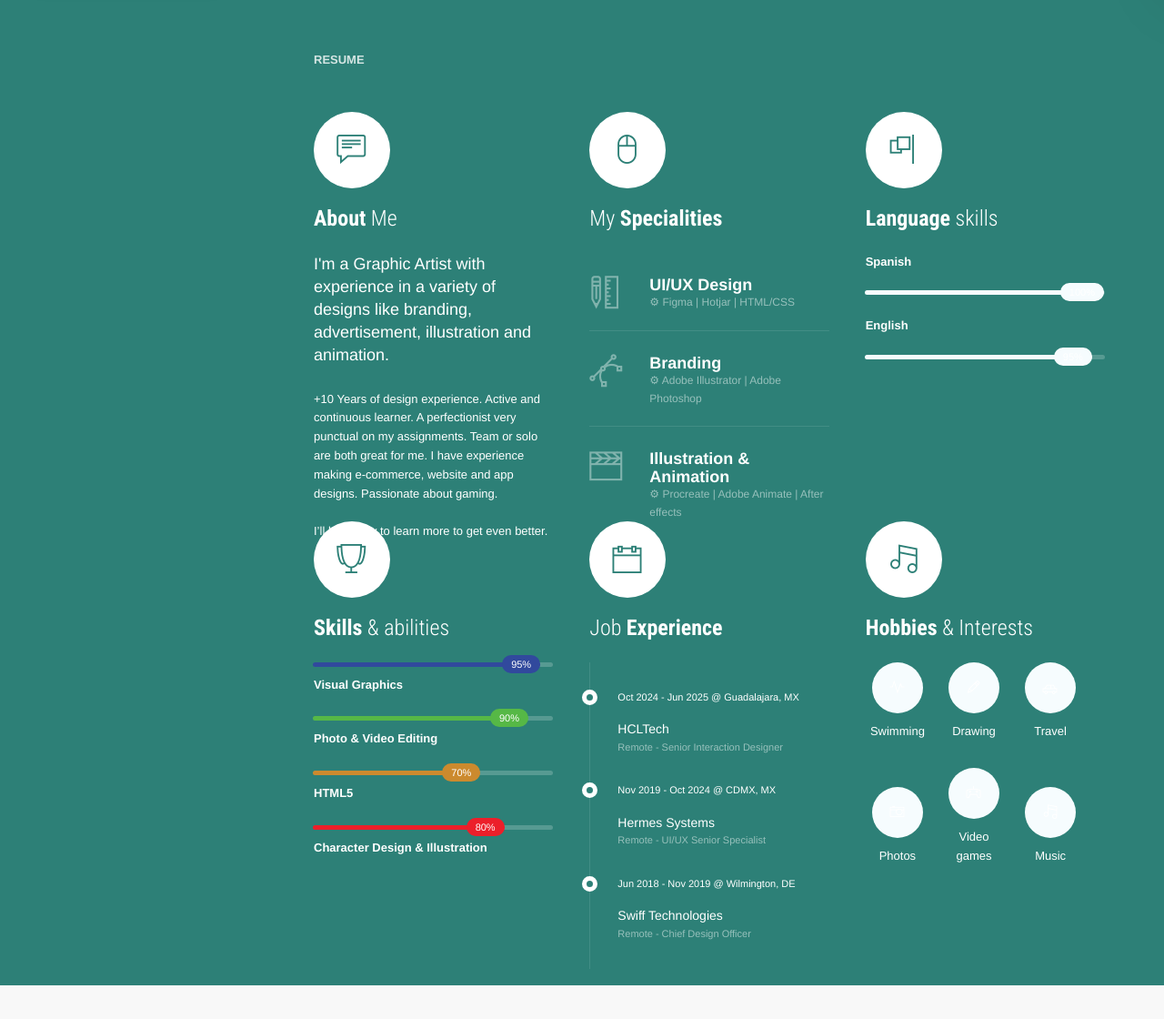
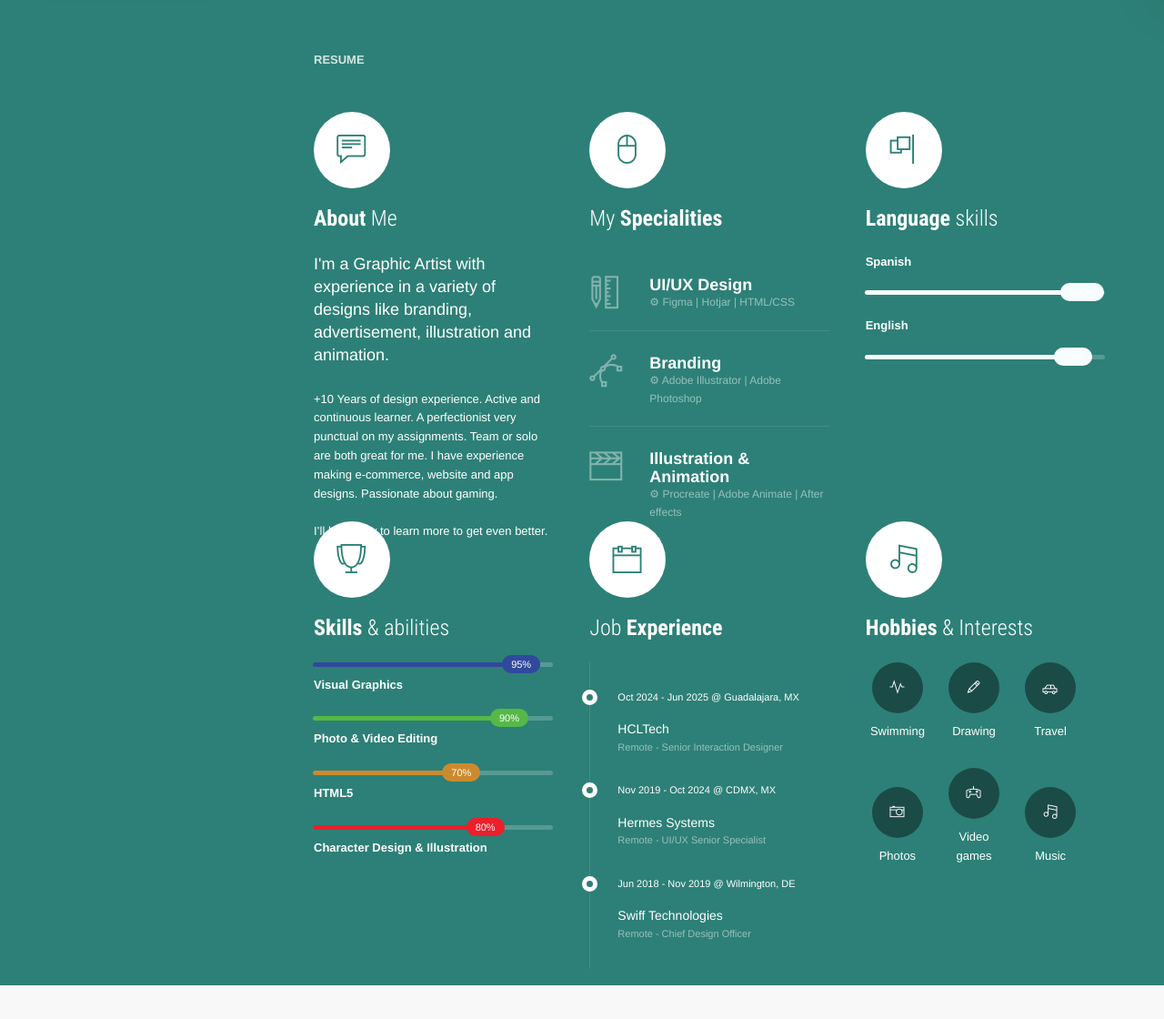
Before and after one commit to kiap91/karlaguirre, a PHP site: page / in a window 1280 px wide. Shown: the part 801-1921 px from the top of the page at 91% size. Run offline with PHP 8.4, Linux system fonts and the light colour scheme; some libraries are stand-ins or nearby versions.

Commit message:
color updates

```diff
--- a/assets/css/color/custom.css
+++ b/assets/css/color/custom.css
@@ -95,10 +95,13 @@ h1.text-lg,
 }
 
 .btn-secondary,
-.icon-circle.icon-secondary,
 .progress-bar-secondary,
 .te-secondary:before {
 	background-color: #F6FCFE;
+}
+
+.icon-circle.icon-secondary{
+	background-color: #1b4b46;
 }
 
 
```
